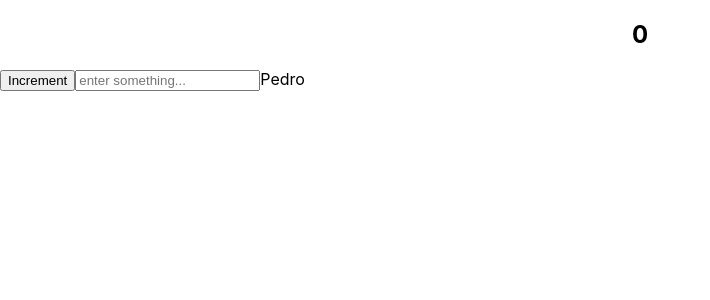
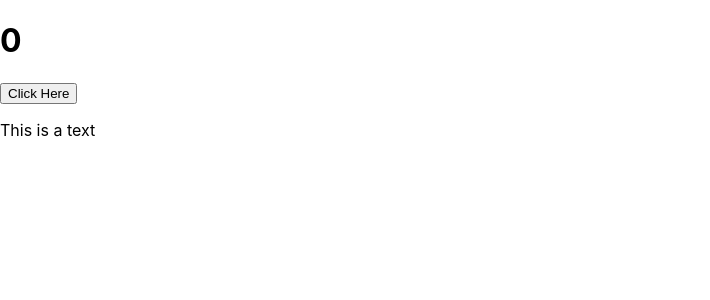
Before and after one commit to mateus-azevedo/studing-react-hooks, a React (Create React App) app: page / in a window 1280 px wide. Shown: the top 300 px of the page, without its empty margins (0-710 px from the left). Built offline with nearby package versions, Linux system fonts and the light colour scheme.

Commit message:
inicio ReducerTutorial

```diff
--- a/src/App.js
+++ b/src/App.js
@@ -1,11 +1,12 @@
 import StateTutorial from "./UseState";
+import ReducerTutorial from "./UseReducer";
 import logo from "./logo.svg";
 import "./App.css";
 
 function App() {
   return (
     <>
-      <StateTutorial />
+      <ReducerTutorial />
     </>
   );
 }
--- /dev/null
+++ b/src/UseReducer/index.js
@@ -0,0 +1,24 @@
+import React, { useState } from "react";
+
+const ReducerTutorial = () => {
+  const [count, setCount] = useState(0);
+  const [showText, setShowText] = useState(true);
+
+  return (
+    <div>
+      <h1>{count}</h1>
+      <button
+        onClick={() => {
+          setCount(count + 1);
+          setShowText(!showText);
+        }}
+      >
+        Click Here
+      </button>
+
+      {showText && <p>This is a text</p>}
+    </div>
+  );
+};
+
+export default ReducerTutorial;
```
